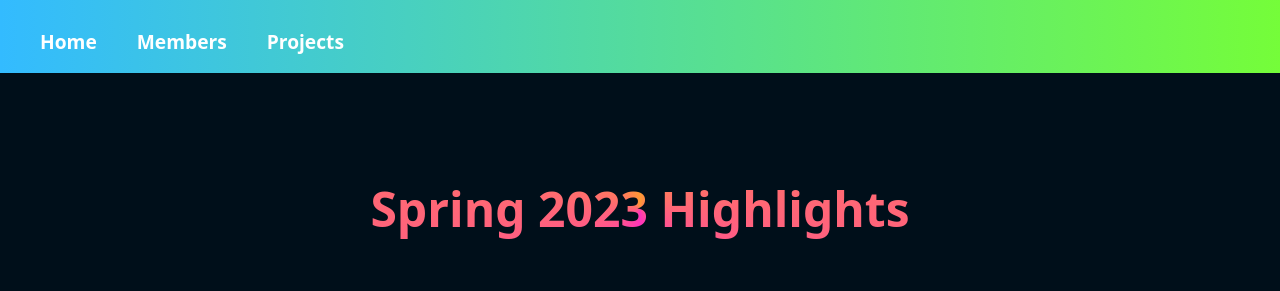
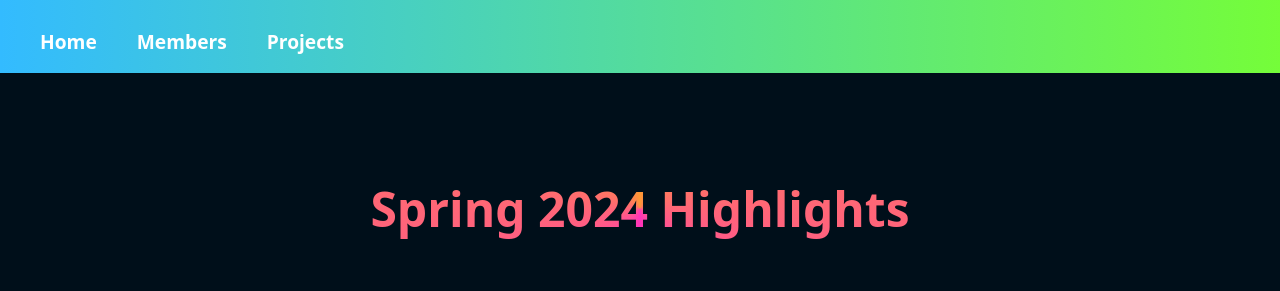
Before and after one commit to ohio-software-development/ohio-software-development.github.io, a React (Vite) app: page /projects in a window 1280 px wide. Shown: the top 291 px of the page. Built offline with nearby package versions, Linux system fonts and the light colour scheme.

Commit message:
Spelling

```diff
--- a/src/components/ProjectsPage.jsx
+++ b/src/components/ProjectsPage.jsx
@@ -230,7 +230,7 @@ const ProjectsPage = () => {
   return (
     <div className="projects-page">
       <Navbar />
-      <h2 className="spring">Spring 2023 Highlights</h2>
+      <h2 className="spring">Spring 2024 Highlights</h2>
       <h2>{springProject.title}</h2>
       <img
         className="project_snapshot"
```
